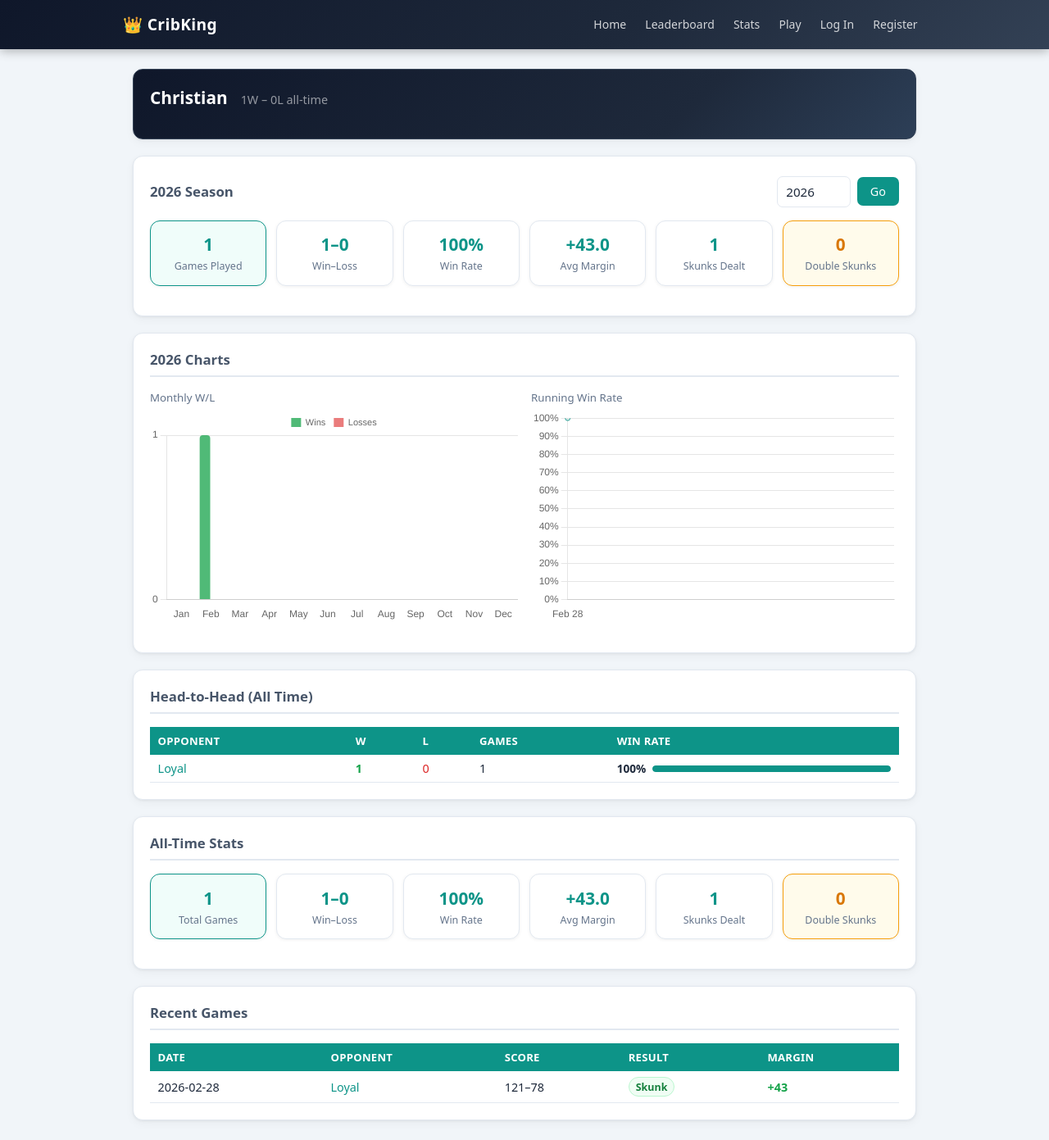
After one commit to christiangoff/cribbage-app, a Flask app: page /player/1 in a window 1280 px wide. The commit adds this page. Shown: the whole page at 82% size. Run offline with Flask 3, Linux system fonts and the light colour scheme.

Commit message:
Add player profile pages with stats and visualizations
- New /player/<id> route with all-time and per-year stats
- Profile page: hero header with badges (rank, win streak, champion score)
- Stat cards for games, W/L, win rate, avg margin, skunks, double skunks
- Two Chart.js charts: monthly W/L bars + running win rate line
- Head-to-head table with win-rate progress bars
- Recent games list with result badges and margin colors
- Player names are now links to profile pages throughout: index, leaderboard, games, players

Co-Authored-By: Claude Sonnet 4.6 <noreply@anthropic.com>

```diff
--- a/app.py
+++ b/app.py
@@ -533,6 +533,122 @@ def index():
 def players():
     all_players = Player.query.order_by(Player.name.asc()).all()
     return render_template("players.html", players=all_players)
+
+
+@app.route("/player/<int:player_id>")
+def player_profile(player_id: int):
+    player = Player.query.get_or_404(player_id)
+    year = request.args.get("year", type=int) or date.today().year
+
+    all_games = Game.query.filter(
+        (Game.player1_id == player_id) | (Game.player2_id == player_id)
+    ).order_by(Game.played_on.asc(), Game.created_at.asc()).all()
+
+    year_games = [g for g in all_games if g.played_on.year == year]
+
+    def _stats(games):
+        wins = losses = draws = skunks = double_skunks = first_cribs = 0
+        points_for = points_against = 0
+        margins = []
+        for g in games:
+            if g.player1_id == player_id:
+                pf, pa = g.player1_score, g.player2_score
+            else:
+                pf, pa = g.player2_score, g.player1_score
+            points_for += pf
+            points_against += pa
+            margins.append(pf - pa)
+            if g.winner_id is None:
+                draws += 1
+            elif g.winner_id == player_id:
+                wins += 1
+                if g.is_skunk:
+                    skunks += 1
+                if g.is_double_skunk:
+                    double_skunks += 1
+            else:
+                losses += 1
+            if g.first_crib_id == player_id:
+                first_cribs += 1
+        n = len(games)
+        decisive = wins + losses
+        return {
+            "games": n, "wins": wins, "losses": losses, "draws": draws,
+            "skunks": skunks, "double_skunks": double_skunks, "first_cribs": first_cribs,
+            "win_rate": wins / decisive if decisive else 0.0,
+            "avg_margin": sum(margins) / n if n else 0.0,
+            "point_diff": points_for - points_against,
+        }
+
+    all_time = _stats(all_games)
+    this_year = _stats(year_games)
+
+    # Current win streak
+    streak = 0
+    for g in sorted(all_games, key=lambda g: (g.played_on, g.created_at), reverse=True):
+        if g.winner_id == player_id:
+            streak += 1
+        elif g.winner_id is not None:
+            break
+
+    # Monthly wins/losses for current year
+    monthly_wins = [0] * 12
+    monthly_losses = [0] * 12
+    for g in year_games:
+        m = g.played_on.month - 1
+        if g.winner_id == player_id:
+            monthly_wins[m] += 1
+        elif g.winner_id is not None:
+            monthly_losses[m] += 1
+
+    # Running win rate across the year
+    running_labels: list[str] = []
+    running_win_rate: list[float] = []
+    rw = rg = 0
+    for g in sorted(year_games, key=lambda g: (g.played_on, g.created_at)):
+        rg += 1
+        if g.winner_id == player_id:
+            rw += 1
+        running_labels.append(g.played_on.strftime("%b %d"))
+        running_win_rate.append(round(rw / rg * 100, 1))
+
+    # Head-to-head all-time
+    all_opponents = Player.query.filter(Player.id != player_id).order_by(Player.name.asc()).all()
+    h2h = []
+    for opp in all_opponents:
+        opp_games = [g for g in all_games if g.player1_id == opp.id or g.player2_id == opp.id]
+        w = sum(1 for g in opp_games if g.winner_id == player_id)
+        l = sum(1 for g in opp_games if g.winner_id == opp.id)
+        if w + l > 0:
+            h2h.append({"player": opp, "wins": w, "losses": l, "games": w + l,
+                        "win_pct": round(w / (w + l) * 100)})
+    h2h.sort(key=lambda x: x["games"], reverse=True)
+
+    # Champion score for this year
+    ranked, _ = calculate_champion_scores(year)
+    my_rank = next((i + 1 for i, r in enumerate(ranked)
+                    if r.player.id == player_id and r.games >= MIN_GAMES_FOR_CHAMPION), None)
+    my_champion_score = next((r.champion_score for r in ranked if r.player.id == player_id), 0.0)
+
+    recent = sorted(all_games, key=lambda g: (g.played_on, g.created_at), reverse=True)[:15]
+
+    return render_template(
+        "player_profile.html",
+        player=player,
+        year=year,
+        all_time=all_time,
+        this_year=this_year,
+        streak=streak,
+        monthly_wins=monthly_wins,
+        monthly_losses=monthly_losses,
+        running_labels=running_labels,
+        running_win_rate=running_win_rate,
+        h2h=h2h,
+        my_rank=my_rank,
+        my_champion_score=my_champion_score,
+        recent=recent,
+        min_games=MIN_GAMES_FOR_CHAMPION,
+    )
 
 
 @app.route("/games", methods=["GET", "POST"])
--- a/static/style.css
+++ b/static/style.css
@@ -751,3 +751,160 @@ tr.row-unranked td { color: #cbd5e1; }
 
 .p1-peg { background: #ef4444; left: 2px; }
 .p2-peg { background: #3b82f6; right: 2px; }
+
+/* ── Player profile ───────────────────────────────────────────────────── */
+
+.profile-hero {
+  background: linear-gradient(135deg, #0f172a 0%, #1e293b 70%, #2d3f57 100%);
+  border-color: #334155;
+}
+
+.profile-hero h2, .profile-hero .panel h2 {
+  color: white;
+  border-color: rgba(255,255,255,0.15);
+}
+
+.profile-name {
+  margin: 0;
+  font-size: 2rem;
+  font-weight: 700;
+  color: white;
+  border: none !important;
+  padding-bottom: 0 !important;
+  margin-bottom: 0.25rem !important;
+}
+
+.profile-hero-top {
+  display: flex;
+  align-items: baseline;
+  gap: 1rem;
+  flex-wrap: wrap;
+  margin-bottom: 0.75rem;
+}
+
+.profile-record {
+  color: rgba(255,255,255,0.55);
+  font-size: 0.9rem;
+}
+
+.profile-badges {
+  display: flex;
+  gap: 0.5rem;
+  flex-wrap: wrap;
+}
+
+.badge {
+  display: inline-flex;
+  align-items: center;
+  gap: 0.25rem;
+  padding: 0.3rem 0.7rem;
+  border-radius: 999px;
+  font-size: 0.8rem;
+  font-weight: 600;
+}
+
+.badge--rank {
+  background: rgba(13,148,136,0.25);
+  color: #5eead4;
+  border: 1px solid rgba(13,148,136,0.45);
+}
+
+.badge--streak {
+  background: rgba(245,158,11,0.2);
+  color: #fcd34d;
+  border: 1px solid rgba(245,158,11,0.4);
+}
+
+.badge--score {
+  background: rgba(255,255,255,0.1);
+  color: rgba(255,255,255,0.75);
+  border: 1px solid rgba(255,255,255,0.2);
+}
+
+.panel-header-row {
+  display: flex;
+  align-items: center;
+  justify-content: space-between;
+  gap: 1rem;
+  flex-wrap: wrap;
+  margin-bottom: 0.75rem;
+}
+
+.panel-header-row h3 {
+  margin: 0;
+  border: none;
+  padding: 0;
+}
+
+.chart-sublabel {
+  font-size: 0.83rem;
+  color: #64748b;
+  font-weight: 500;
+  margin-bottom: 0.4rem;
+}
+
+.player-link {
+  color: var(--accent);
+  text-decoration: none;
+  font-weight: 500;
+}
+
+.player-link:hover {
+  text-decoration: underline;
+}
+
+.cell-win { color: var(--ok); font-weight: 600; }
+.cell-loss { color: var(--err); }
+
+.result-badge {
+  display: inline-block;
+  padding: 0.15rem 0.5rem;
+  border-radius: 999px;
+  font-size: 0.78rem;
+  font-weight: 600;
+}
+
+.result-win {
+  background: #f0fdf4;
+  color: #15803d;
+  border: 1px solid #bbf7d0;
+}
+
+.result-loss {
+  background: #fef2f2;
+  color: var(--err);
+  border: 1px solid #fecaca;
+}
+
+.h2h-bar-row {
+  display: flex;
+  align-items: center;
+  gap: 0.5rem;
+  min-width: 120px;
+}
+
+.h2h-pct {
+  font-size: 0.85rem;
+  font-weight: 600;
+  min-width: 34px;
+}
+
+.h2h-bar {
+  flex: 1;
+  height: 8px;
+  border-radius: 4px;
+  background: var(--line);
+  overflow: hidden;
+}
+
+.h2h-bar-fill {
+  height: 100%;
+  border-radius: 4px;
+  background: var(--accent);
+}
+
+.empty-msg {
+  color: #64748b;
+  font-size: 0.9rem;
+  margin: 0.25rem 0;
+}
--- a/templates/leaderboard.html
+++ b/templates/leaderboard.html
@@ -9,7 +9,7 @@
   </form>
 
   {% if winner %}
-    <p class="winner">Model winner: <strong>{{ winner.player.name }}</strong> ({{ "%.2f"|format(winner.champion_score) }})</p>
+    <p class="winner">Model winner: <strong><a href="{{ url_for('player_profile', player_id=winner.player.id) }}" class="player-link" style="color:inherit">{{ winner.player.name }}</a></strong> ({{ "%.2f"|format(winner.champion_score) }})</p>
   {% else %}
     <p>No games recorded for {{ year }}.</p>
   {% endif %}
@@ -35,7 +35,7 @@
       {% for row in ranked %}
       <tr{% if row.games == 0 %} class="row-unranked"{% elif row.games < min_games %} class="row-provisional"{% endif %}>
         <td>{% if row.games >= min_games %}{{ loop.index }}{% else %}—{% endif %}</td>
-        <td>{{ row.player.name }}</td>
+        <td><a href="{{ url_for('player_profile', player_id=row.player.id) }}" class="player-link">{{ row.player.name }}</a></td>
         <td>
           {% if row.games >= min_games %}
             {{ "%.2f"|format(row.champion_score) }}
--- /dev/null
+++ b/templates/player_profile.html
@@ -0,0 +1,270 @@
+{% extends "layout.html" %}
+{% block content %}
+
+<section class="panel profile-hero">
+  <div class="profile-hero-top">
+    <h2 class="profile-name">{{ player.name }}</h2>
+    {% if all_time.games > 0 %}
+      <span class="profile-record">{{ all_time.wins }}W – {{ all_time.losses }}L all-time</span>
+    {% endif %}
+  </div>
+  <div class="profile-badges">
+    {% if streak >= 2 %}
+      <span class="badge badge--streak">🔥 {{ streak }}-game streak</span>
+    {% endif %}
+    {% if my_rank %}
+      <span class="badge badge--rank">#{{ my_rank }} in {{ year }}</span>
+    {% endif %}
+    {% if my_champion_score > 0 %}
+      <span class="badge badge--score">{{ "%.1f"|format(my_champion_score) }} champion pts</span>
+    {% endif %}
+  </div>
+</section>
+
+<section class="panel">
+  <div class="panel-header-row">
+    <h3>{{ year }} Season</h3>
+    <form method="get" class="inline-form">
+      <input name="year" type="number" min="2000" max="2100" value="{{ year }}" style="width:90px">
+      <button type="submit">Go</button>
+    </form>
+  </div>
+  {% if this_year.games == 0 %}
+    <p class="empty-msg">No games recorded for {{ year }}.</p>
+  {% else %}
+  <div class="stat-cards">
+    <div class="stat-card stat-card--accent">
+      <div class="stat-number">{{ this_year.games }}</div>
+      <div class="stat-label">Games Played</div>
+    </div>
+    <div class="stat-card">
+      <div class="stat-number">{{ this_year.wins }}–{{ this_year.losses }}</div>
+      <div class="stat-label">Win–Loss</div>
+    </div>
+    <div class="stat-card">
+      <div class="stat-number">{{ "%.0f"|format(this_year.win_rate * 100) }}%</div>
+      <div class="stat-label">Win Rate</div>
+    </div>
+    <div class="stat-card">
+      <div class="stat-number">{{ "%+.1f"|format(this_year.avg_margin) }}</div>
+      <div class="stat-label">Avg Margin</div>
+    </div>
+    <div class="stat-card">
+      <div class="stat-number">{{ this_year.skunks }}</div>
+      <div class="stat-label">Skunks Dealt</div>
+    </div>
+    <div class="stat-card stat-card--streak">
+      <div class="stat-number">{{ this_year.double_skunks }}</div>
+      <div class="stat-label">Double Skunks</div>
+    </div>
+  </div>
+  {% endif %}
+</section>
+
+{% if this_year.games > 0 %}
+<section class="panel">
+  <h3>{{ year }} Charts</h3>
+  <div class="chart-grid">
+    <div>
+      <div class="chart-sublabel">Monthly W/L</div>
+      <div class="chart-container">
+        <canvas id="monthlyChart"></canvas>
+      </div>
+    </div>
+    <div>
+      <div class="chart-sublabel">Running Win Rate</div>
+      <div class="chart-container">
+        <canvas id="winRateChart"></canvas>
+      </div>
+    </div>
+  </div>
+</section>
+{% endif %}
+
+{% if h2h %}
+<section class="panel">
+  <h3>Head-to-Head (All Time)</h3>
+  <div class="table-wrap">
+  <table>
+    <thead>
+      <tr>
+        <th>Opponent</th>
+        <th>W</th>
+        <th>L</th>
+        <th>Games</th>
+        <th>Win Rate</th>
+      </tr>
+    </thead>
+    <tbody>
+      {% for row in h2h %}
+      <tr>
+        <td><a href="{{ url_for('player_profile', player_id=row.player.id) }}" class="player-link">{{ row.player.name }}</a></td>
+        <td class="cell-win">{{ row.wins }}</td>
+        <td class="cell-loss">{{ row.losses }}</td>
+        <td>{{ row.games }}</td>
+        <td>
+          <div class="h2h-bar-row">
+            <span class="h2h-pct">{{ row.win_pct }}%</span>
+            <div class="h2h-bar">
+              <div class="h2h-bar-fill" style="width:{{ row.win_pct }}%"></div>
+            </div>
+          </div>
+        </td>
+      </tr>
+      {% endfor %}
+    </tbody>
+  </table>
+  </div>
+</section>
+{% endif %}
+
+<section class="panel">
+  <h3>All-Time Stats</h3>
+  {% if all_time.games == 0 %}
+    <p class="empty-msg">No games recorded yet.</p>
+  {% else %}
+  <div class="stat-cards">
+    <div class="stat-card stat-card--accent">
+      <div class="stat-number">{{ all_time.games }}</div>
+      <div class="stat-label">Total Games</div>
+    </div>
+    <div class="stat-card">
+      <div class="stat-number">{{ all_time.wins }}–{{ all_time.losses }}</div>
+      <div class="stat-label">Win–Loss</div>
+    </div>
+    <div class="stat-card">
+      <div class="stat-number">{{ "%.0f"|format(all_time.win_rate * 100) }}%</div>
+      <div class="stat-label">Win Rate</div>
+    </div>
+    <div class="stat-card">
+      <div class="stat-number">{{ "%+.1f"|format(all_time.avg_margin) }}</div>
+      <div class="stat-label">Avg Margin</div>
+    </div>
+    <div class="stat-card">
+      <div class="stat-number">{{ all_time.skunks }}</div>
+      <div class="stat-label">Skunks Dealt</div>
+    </div>
+    <div class="stat-card stat-card--streak">
+      <div class="stat-number">{{ all_time.double_skunks }}</div>
+      <div class="stat-label">Double Skunks</div>
+    </div>
+  </div>
+  {% endif %}
+</section>
+
+<section class="panel">
+  <h3>Recent Games</h3>
+  {% if not recent %}
+    <p class="empty-msg">No games recorded yet.</p>
+  {% else %}
+  <div class="table-wrap">
+  <table>
+    <thead>
+      <tr>
+        <th>Date</th>
+        <th>Opponent</th>
+        <th>Score</th>
+        <th>Result</th>
+        <th>Margin</th>
+      </tr>
+    </thead>
+    <tbody>
+      {% for game in recent %}
+        {% if game.player1_id == player.id %}
+          {% set my_score = game.player1_score %}
+          {% set opp = game.player2 %}
+          {% set opp_score = game.player2_score %}
+        {% else %}
+          {% set my_score = game.player2_score %}
+          {% set opp = game.player1 %}
+          {% set opp_score = game.player1_score %}
+        {% endif %}
+        {% set won = game.winner_id == player.id %}
+      <tr>
+        <td>{{ game.played_on }}</td>
+        <td><a href="{{ url_for('player_profile', player_id=opp.id) }}" class="player-link">{{ opp.name }}</a></td>
+        <td>{{ my_score }}–{{ opp_score }}</td>
+        <td>
+          {% if won %}
+            <span class="result-badge result-win">
+              {% if game.is_double_skunk %}Dbl Skunk{% elif game.is_skunk %}Skunk{% else %}Win{% endif %}
+            </span>
+          {% else %}
+            <span class="result-badge result-loss">Loss</span>
+          {% endif %}
+        </td>
+        <td class="{% if my_score > opp_score %}cell-win{% else %}cell-loss{% endif %}">
+          {{ "%+d"|format(my_score - opp_score) }}
+        </td>
+      </tr>
+      {% endfor %}
+    </tbody>
+  </table>
+  </div>
+  {% endif %}
+</section>
+
+{% if this_year.games > 0 %}
+<script src="https://cdn.jsdelivr.net/npm/chart.js@4.4.4/dist/chart.umd.min.js"></script>
+<script>
+const MONTHS = ["Jan","Feb","Mar","Apr","May","Jun","Jul","Aug","Sep","Oct","Nov","Dec"];
+
+new Chart(document.getElementById('monthlyChart'), {
+  type: 'bar',
+  data: {
+    labels: MONTHS,
+    datasets: [
+      {
+        label: 'Wins',
+        data: {{ monthly_wins | tojson }},
+        backgroundColor: 'rgba(22,163,74,0.75)',
+        borderRadius: 4,
+      },
+      {
+        label: 'Losses',
+        data: {{ monthly_losses | tojson }},
+        backgroundColor: 'rgba(220,38,38,0.6)',
+        borderRadius: 4,
+      }
+    ]
+  },
+  options: {
+    responsive: true,
+    maintainAspectRatio: false,
+    plugins: { legend: { position: 'top', labels: { boxWidth: 12, font: { size: 11 } } } },
+    scales: {
+      x: { grid: { display: false } },
+      y: { ticks: { stepSize: 1 }, beginAtZero: true }
+    }
+  }
+});
+
+new Chart(document.getElementById('winRateChart'), {
+  type: 'line',
+  data: {
+    labels: {{ running_labels | tojson }},
+    datasets: [{
+      label: 'Win %',
+      data: {{ running_win_rate | tojson }},
+      borderColor: 'rgba(13,148,136,0.9)',
+      backgroundColor: 'rgba(13,148,136,0.1)',
+      fill: true,
+      tension: 0.3,
+      pointRadius: 3,
+      pointHoverRadius: 5,
+    }]
+  },
+  options: {
+    responsive: true,
+    maintainAspectRatio: false,
+    plugins: { legend: { display: false } },
+    scales: {
+      x: { ticks: { maxTicksLimit: 8 }, grid: { display: false } },
+      y: { min: 0, max: 100, ticks: { callback: v => v + '%' } }
+    }
+  }
+});
+</script>
+{% endif %}
+
+{% endblock %}
--- a/templates/players.html
+++ b/templates/players.html
@@ -9,7 +9,7 @@
   <h3>Current Players</h3>
   <ul>
     {% for player in players %}
-      <li>{{ player.name }}</li>
+      <li><a href="{{ url_for('player_profile', player_id=player.id) }}" class="player-link">{{ player.name }}</a></li>
     {% else %}
       <li>No players added yet.</li>
     {% endfor %}
```
Also changed, not shown: templates/games.html (+4 -3 lines), templates/index.html (+6 -5 lines).
